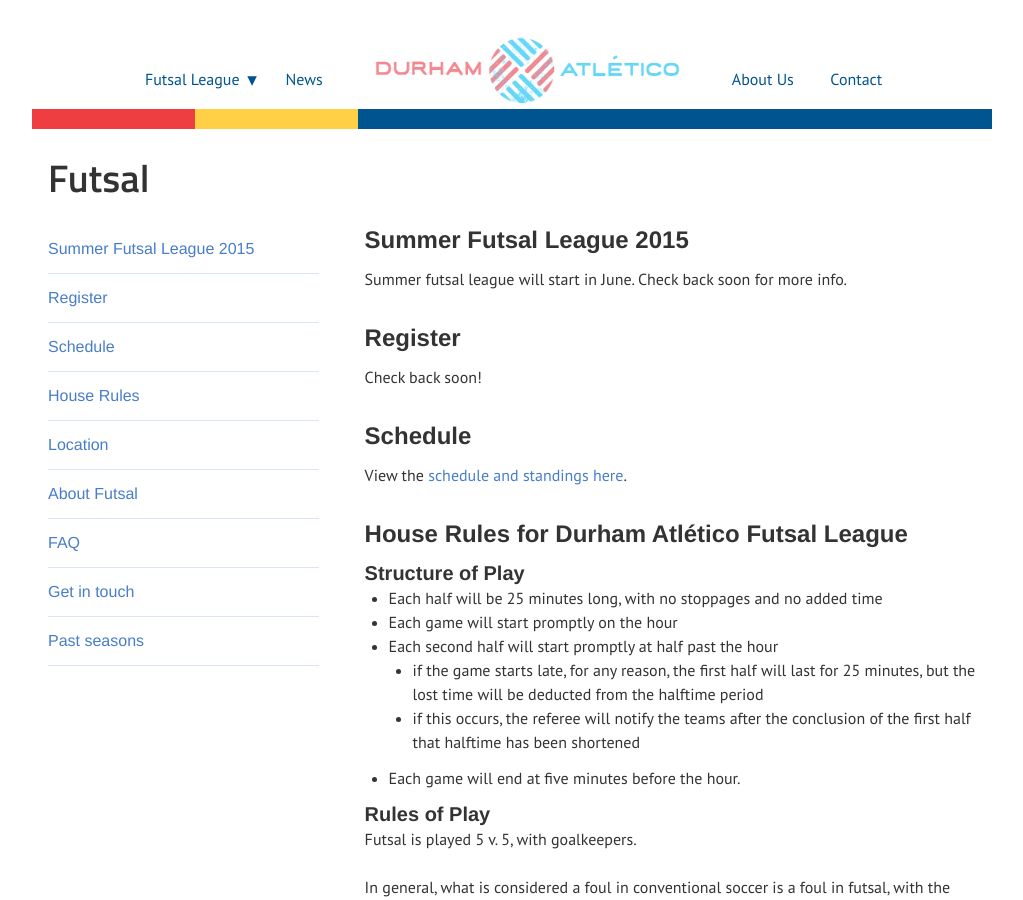
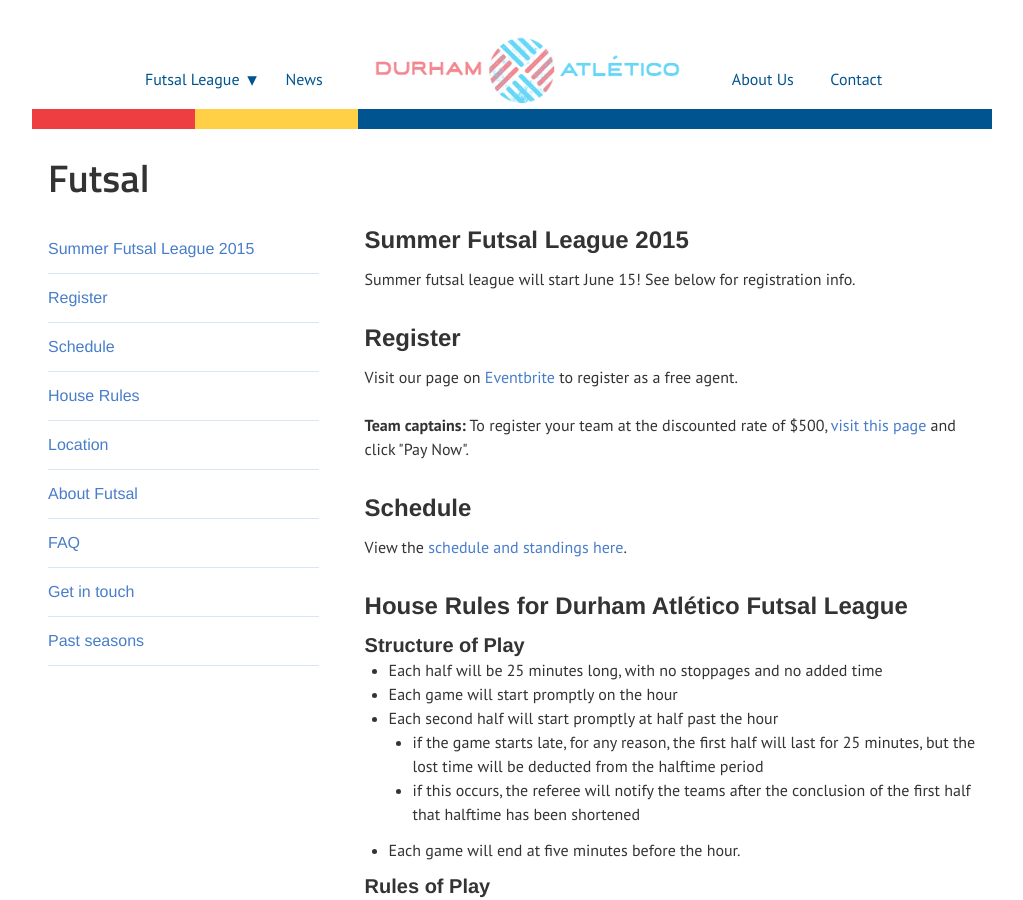
Before and after one commit to durhamatletico/durhamatletico.github.io, a Jekyll site: the page built from futsal/index.html, in a window 1280 px wide and 900 px high. Shown: the whole window, without its empty margins (128-1151 px from the left). Built offline with Jekyll 4.4.1, drawn with Linux system fonts in a browser that asks for light colours.

Commit message:
Add team registration link

```diff
--- a/futsal/index.html
+++ b/futsal/index.html
@@ -19,12 +19,13 @@
   <article>
     <section>
       <h4 id="winter-futsal-league">Summer Futsal League 2015</h4>
-      <p>Summer futsal league will start in June. Check back soon for more info.</p>
+      <p>Summer futsal league will start June 15! See below for registration info.</p>
     </section>
 
     <section>
       <h4 id="register">Register</h4>
-      <p>Check back soon!</p>
+      <p>Visit our page on <a href="https://www.eventbrite.com/e/durham-atletico-summer-futsal-league-tickets-17059103237">Eventbrite</a> to register as a free agent.</p>
+      <p><strong>Team captains:</strong> To register your team at the discounted rate of $500, <a href="/futsal/team-registration">visit this page</a> and click "Pay Now"</a>.
     </section>
 
     <section>
```
Also changed, not shown: futsal/team-registration.md (added, +19 -0 lines).
